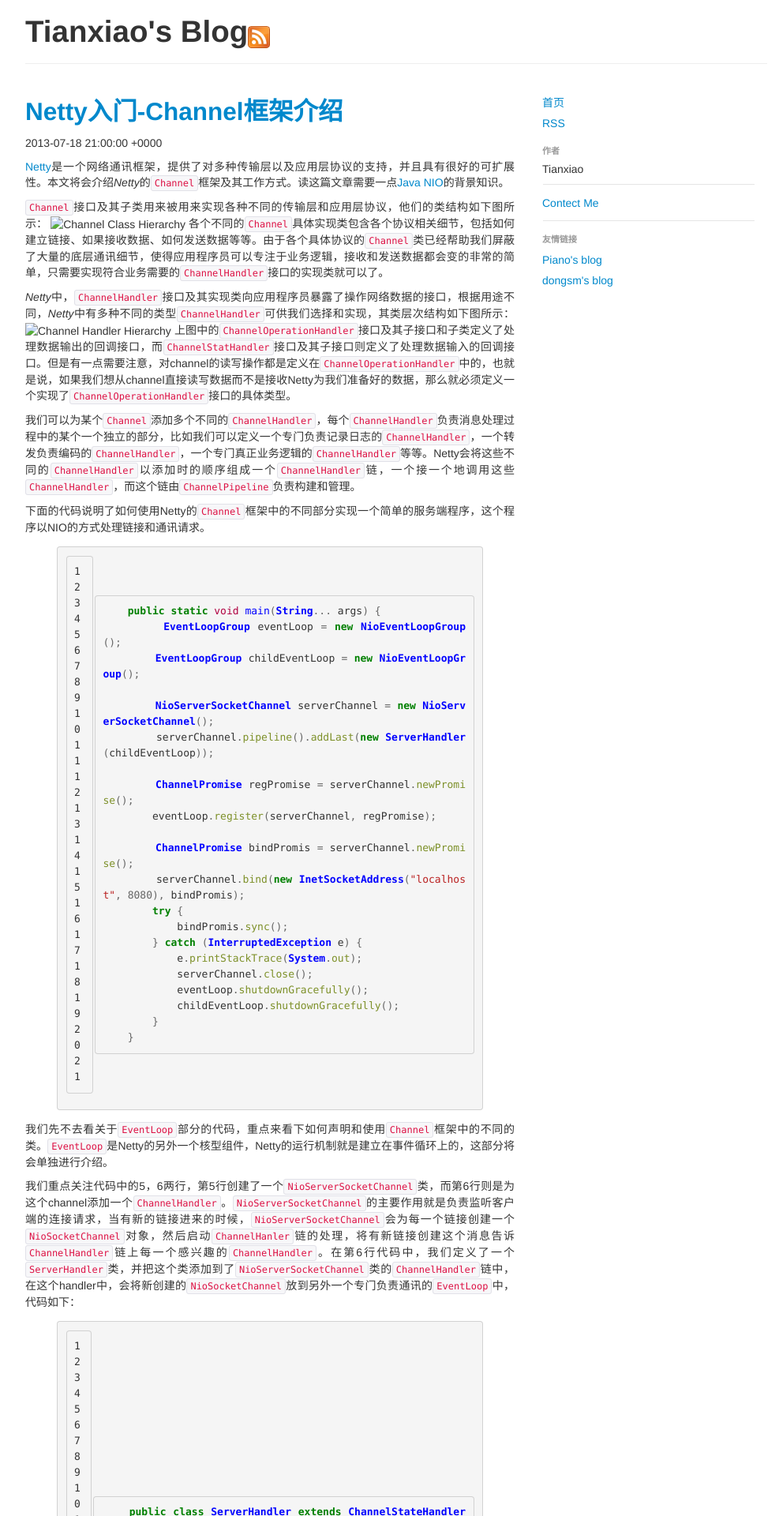
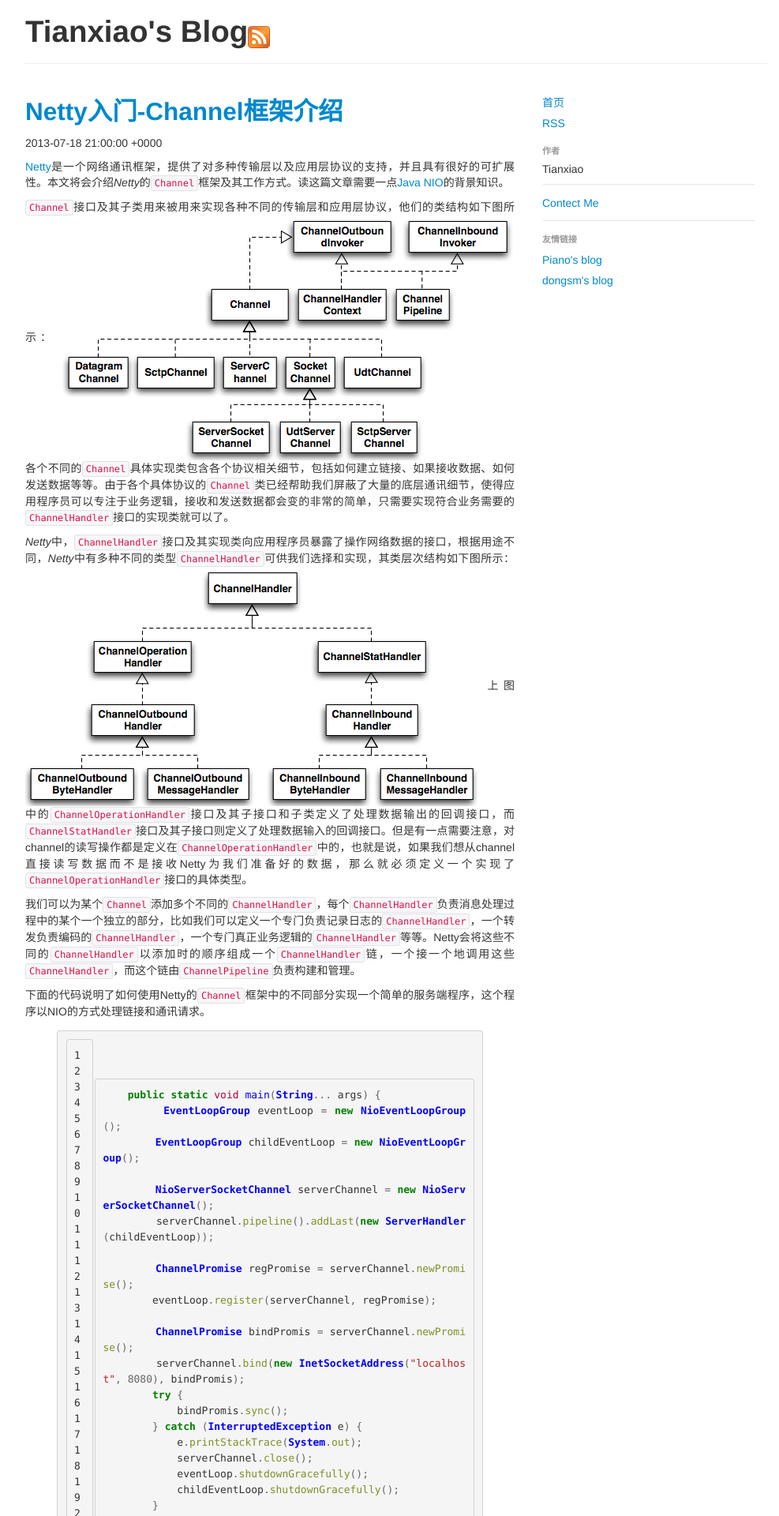
Before and after one commit to tianxiao-ma/tianxiao-ma.github.com, a Jekyll site: the page built from _posts/2013-07-13-netty-channel-framework.md, in a window 1280 px wide. Shown: the top 1920 px of the page at 79% size, without its empty margins (138-1125 px from the left). Built offline with Jekyll 4.4.1, drawn with Linux system fonts in a browser that asks for light colours; Markdown is read by kramdown in place of the engine named in the settings.

Commit message:
add a post for netty channel framework

```diff
--- a/_posts/2013-7-13-netty-channel-framework.md
+++ b/_posts/2013-07-13-netty-channel-framework.md
@@ -9,11 +9,11 @@ published: true
 [Netty](http://netty.io/)是一个网络通讯框架，提供了对多种传输层以及应用层协议的支持，并且具有很好的可扩展性。本文将会介绍*Netty*的`Channel`框架及其工作方式。读这篇文章需要一点[Java NIO](http://docs.oracle.com/javase/6/docs/technotes/guides/io/index.html)的背景知识。
 
 `Channel`接口及其子类用来被用来实现各种不同的传输层和应用层协议，他们的类结构如下图所示：
-![Channel Class Hierarchy](file:/Users/tianxiao/Desktop/channel-class-hierarchy.png)
+![Channel Class Hierarchy](/images/2013-07/netty/channel-class-hierarchy.png)
 各个不同的`Channel`具体实现类包含各个协议相关细节，包括如何建立链接、如果接收数据、如何发送数据等等。由于各个具体协议的`Channel`类已经帮助我们屏蔽了大量的底层通讯细节，使得应用程序员可以专注于业务逻辑，接收和发送数据都会变的非常的简单，只需要实现符合业务需要的`ChannelHandler`接口的实现类就可以了。
 
 *Netty*中，`ChannelHandler`接口及其实现类向应用程序员暴露了操作网络数据的接口，根据用途不同，*Netty*中有多种不同的类型`ChannelHandler`可供我们选择和实现，其类层次结构如下图所示：
-![Channel Handler Hierarchy](file:/Users/tianxiao/Desktop/channel-handler-hierarchy.png)
+![Channel Handler Hierarchy](/images/2013-07/netty/channel-handler-hierarchy.png)
 上图中的`ChannelOperationHandler`接口及其子接口和子类定义了处理数据输出的回调接口，而`ChannelStatHandler`接口及其子接口则定义了处理数据输入的回调接口。但是有一点需要注意，对channel的读写操作都是定义在`ChannelOperationHandler`中的，也就是说，如果我们想从channel直接读写数据而不是接收Netty为我们准备好的数据，那么就必须定义一个实现了`ChannelOperationHandler`接口的具体类型。
 
 我们可以为某个`Channel`添加多个不同的`ChannelHandler`，每个`ChannelHandler`负责消息处理过程中的某个一个独立的部分，比如我们可以定义一个专门负责记录日志的`ChannelHandler`，一个转发负责编码的`ChannelHandler`，一个专门真正业务逻辑的`ChannelHandler`等等。Netty会将这些不同的`ChannelHandler`以添加时的顺序组成一个`ChannelHandler`链，一个接一个地调用这些`ChannelHandler`，而这个链由`ChannelPipeline`负责构建和管理。
```
Also changed, not shown: images/2013-07/netty/channel-class-hierarchy.png (added), images/2013-07/netty/channel-handler-hierarchy.png (added).
